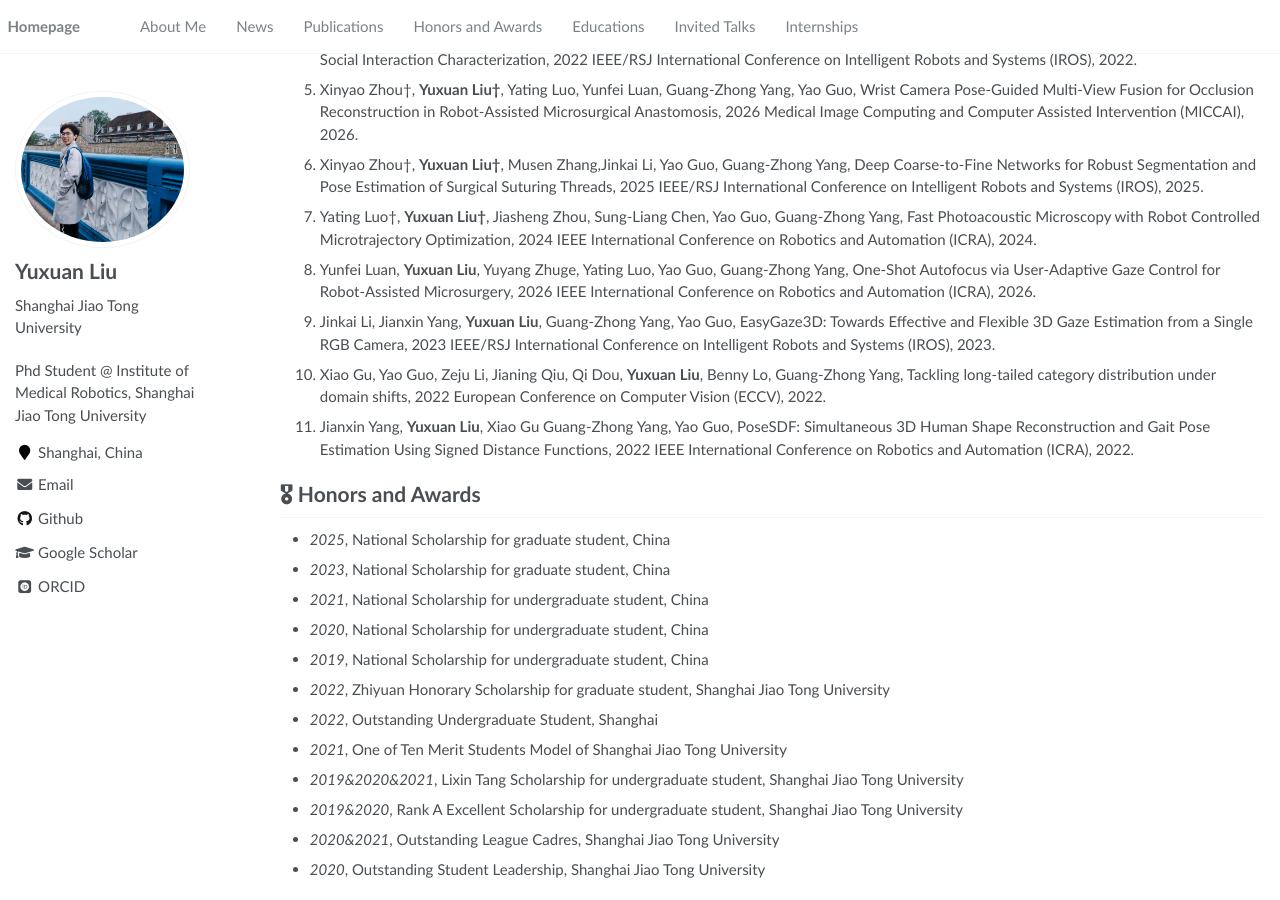
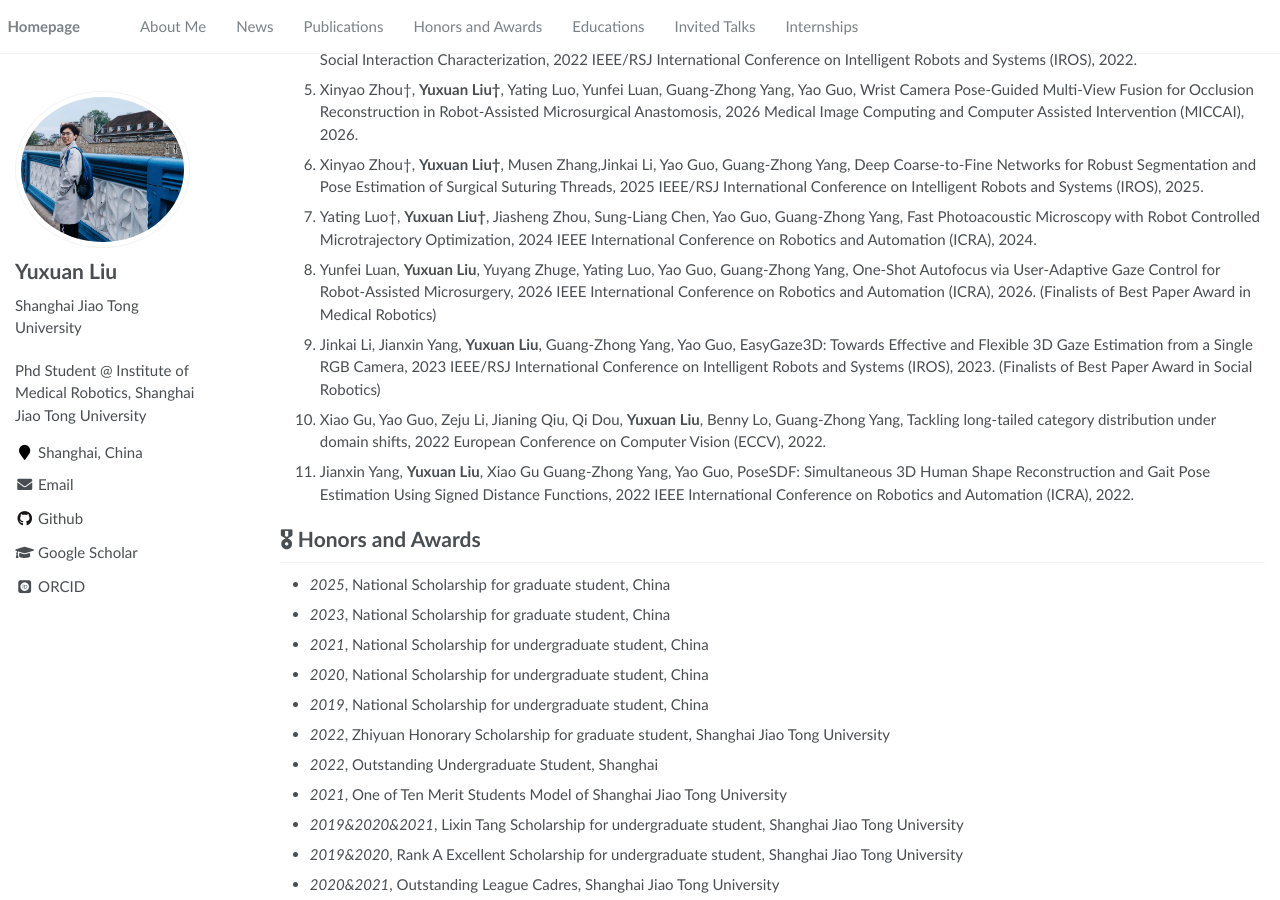
Before and after one commit to Lrnyux/Lrnyux.github.io, a Jekyll site: the page built from _pages/about.md, in a window 1280 px wide and 900 px high, scrolled down 1405 px. Built offline with Jekyll 4.4.1, drawn with Linux system fonts in a browser that asks for light colours; some web fonts are replaced.

Commit message:
Update about.md

```diff
--- a/_pages/about.md
+++ b/_pages/about.md
@@ -56,8 +56,8 @@ Representation, IEEE Transactions on Industrial Informatic (TII), 2024. (中科
 1. Xinyao Zhou†, **Yuxuan Liu†**, Yating Luo, Yunfei Luan, Guang-Zhong Yang, Yao Guo, Wrist Camera Pose-Guided Multi-View Fusion for Occlusion Reconstruction in Robot-Assisted Microsurgical Anastomosis, 2026 Medical Image Computing and Computer Assisted Intervention (MICCAI), 2026.
 1. Xinyao Zhou†, **Yuxuan Liu†**, Musen Zhang,Jinkai Li, Yao Guo, Guang-Zhong Yang, Deep Coarse-to-Fine Networks for Robust Segmentation and Pose Estimation of Surgical Suturing Threads, 2025 IEEE/RSJ International Conference on Intelligent Robots and Systems (IROS), 2025.
 1. Yating Luo†, **Yuxuan Liu†**, Jiasheng Zhou, Sung-Liang Chen, Yao Guo, Guang-Zhong Yang, Fast Photoacoustic Microscopy with Robot Controlled Microtrajectory Optimization, 2024 IEEE International Conference on Robotics and Automation (ICRA), 2024.
-1. Yunfei Luan, **Yuxuan Liu**, Yuyang Zhuge, Yating Luo, Yao Guo, Guang-Zhong Yang, One-Shot Autofocus via User-Adaptive Gaze Control for Robot-Assisted Microsurgery, 2026 IEEE International Conference on Robotics and Automation (ICRA), 2026.
-1. Jinkai Li, Jianxin Yang, **Yuxuan Liu**, Guang-Zhong Yang, Yao Guo, EasyGaze3D: Towards Effective and Flexible 3D Gaze Estimation from a Single RGB Camera, 2023 IEEE/RSJ International Conference on Intelligent Robots and Systems (IROS), 2023.
+1. Yunfei Luan, **Yuxuan Liu**, Yuyang Zhuge, Yating Luo, Yao Guo, Guang-Zhong Yang, One-Shot Autofocus via User-Adaptive Gaze Control for Robot-Assisted Microsurgery, 2026 IEEE International Conference on Robotics and Automation (ICRA), 2026. (Finalists of Best Paper Award in Medical Robotics)
+1. Jinkai Li, Jianxin Yang, **Yuxuan Liu**, Guang-Zhong Yang, Yao Guo, EasyGaze3D: Towards Effective and Flexible 3D Gaze Estimation from a Single RGB Camera, 2023 IEEE/RSJ International Conference on Intelligent Robots and Systems (IROS), 2023. (Finalists of Best Paper Award in Social Robotics)
 1. Xiao Gu, Yao Guo, Zeju Li, Jianing Qiu, Qi Dou, **Yuxuan Liu**, Benny Lo, Guang-Zhong Yang, Tackling long-tailed category distribution under domain shifts, 2022 European Conference on Computer Vision (ECCV), 2022.
 1. Jianxin Yang, **Yuxuan Liu**, Xiao Gu Guang-Zhong Yang, Yao Guo, PoseSDF: Simultaneous 3D Human Shape Reconstruction and Gait Pose Estimation Using Signed Distance Functions, 2022 IEEE International Conference on Robotics and Automation (ICRA), 2022.
 
```
